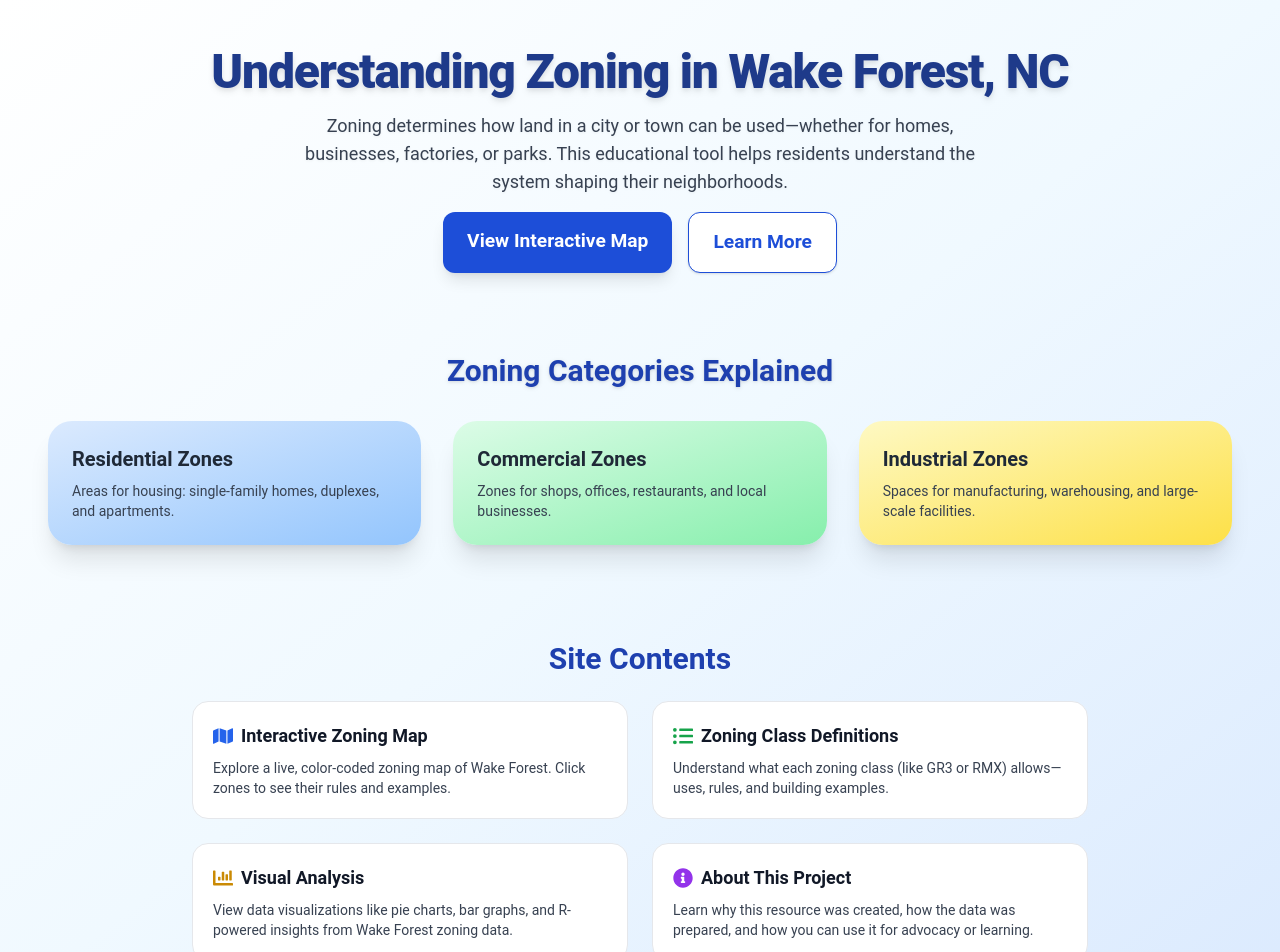
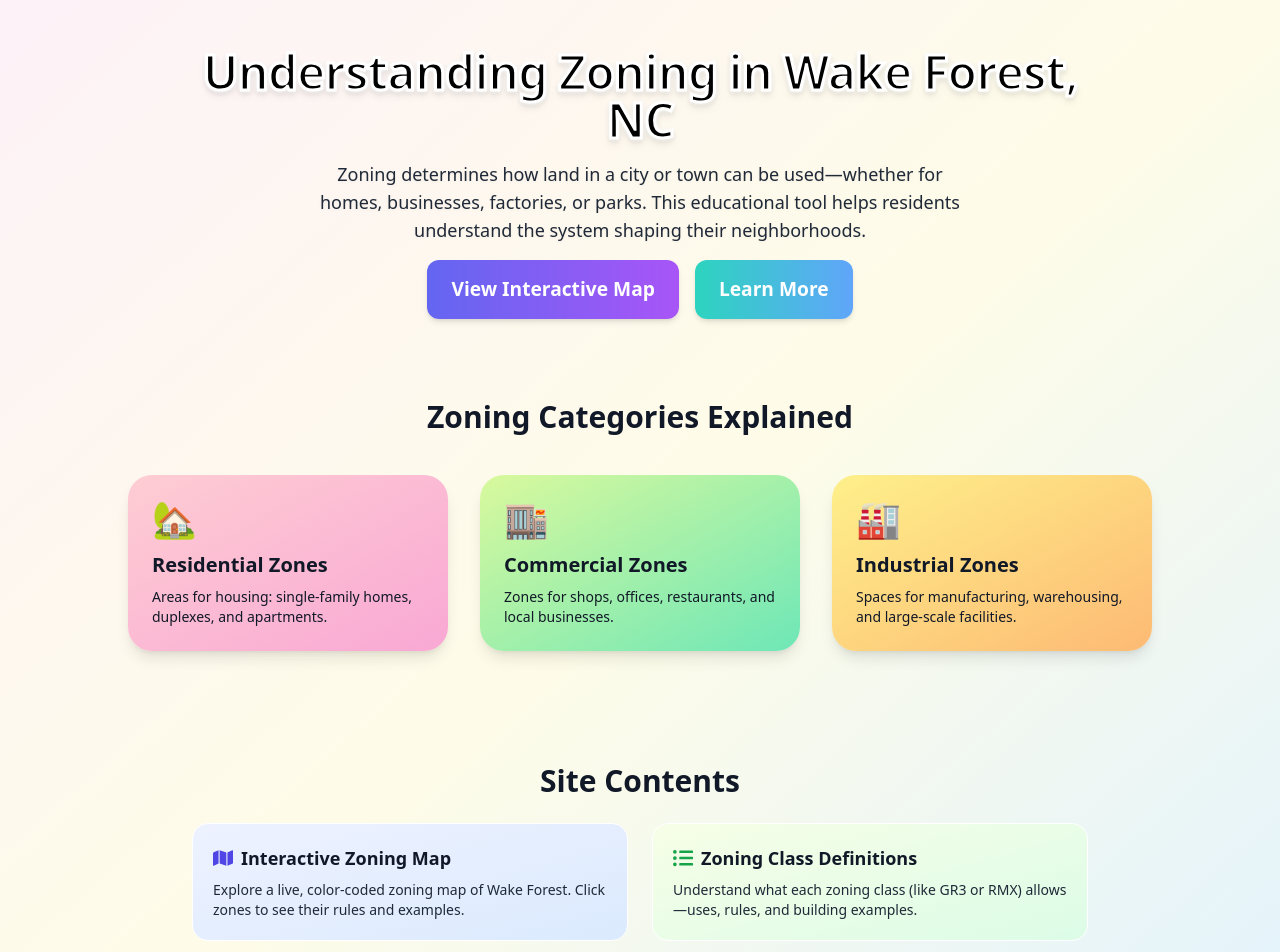
Before and after one commit to akunna1/Zoning-Wake-Forest-NC, a Next.js app: page / in a window 1280 px wide. Shown: the top 952 px of the page. Built offline with nearby package versions, Linux system fonts and the light colour scheme.

Commit message:
updated styles

```diff
--- a/src/app/globals.css
+++ b/src/app/globals.css
@@ -9,3 +9,11 @@ body {
   line-height: 1.8;
   color: #333;
 }
+
+.neon-outline {
+  text-shadow:
+    0 0 2px white,
+    0 0 4px white,
+    0 0 6px white;
+  -webkit-text-stroke: 3px white;
+}
--- a/src/app/map/layout.tsx
+++ b/src/app/map/layout.tsx
@@ -4,7 +4,7 @@ import { ReactNode } from "react";
 
 // Overridding metadata for this specific page
 export const metadata: Metadata = {
-  title: "Zone Definintion Map",
+  title: "Zoning WF | Map",
 };
 
 export default function UseStateLayout({ children }: { children: ReactNode }) {
--- a/src/app/page.tsx
+++ b/src/app/page.tsx
@@ -5,104 +5,115 @@ import { FaMap, FaInfoCircle, FaListUl, FaChartBar } from "react-icons/fa";
 
 export default function HomePage() {
   return (
-    <main className="bg-gradient-to-br from-white via-sky-50 to-blue-100 min-h-screen p-6 md:p-12 text-gray-900">
+    <main className="bg-gradient-to-br from-pink-50 via-yellow-50 to-sky-100 min-h-screen p-6 md:p-12 text-gray-900 font-sans">
       {/* Hero */}
       <section className="text-center space-y-4 max-w-4xl mx-auto mb-20">
-        <p className="text-5xl font-extrabold text-blue-900 drop-shadow-md tracking-tight">
+        <p className="text-5xl font-extrabold drop-shadow-md tracking-tight neon-outline text-black">
           Understanding Zoning in Wake Forest, NC
         </p>
-        <p className="text-lg text-gray-700 max-w-2xl mx-auto drop-shadow-sm">
+        <p className="text-lg text-gray-800 max-w-2xl mx-auto drop-shadow-sm">
           Zoning determines how land in a city or town can be used—whether for homes, businesses,
-          factories, or parks. This educational tool helps residents understand the system
-          shaping their neighborhoods.
+          factories, or parks. This educational tool helps residents understand the system shaping their neighborhoods.
         </p>
-        <div className="mt-6 flex justify-center gap-4">
+        <div className="mt-6 flex justify-center gap-4 flex-wrap">
           <Link
             href="/map"
-            className="px-6 py-3 bg-blue-700 text-white font-semibold rounded-xl shadow-lg hover:bg-blue-800 transition"
+            className="px-6 py-3 bg-gradient-to-r from-indigo-500 to-purple-500 text-white font-semibold rounded-xl shadow-md hover:scale-105 transition"
           >
             View Interactive Map
           </Link>
           <Link
             href="/about"
-            className="px-6 py-3 bg-white text-blue-700 border border-blue-700 font-semibold rounded-xl shadow hover:bg-blue-50 transition"
+            className="px-6 py-3 bg-gradient-to-r from-teal-400 to-blue-400 text-white font-semibold rounded-xl shadow-md hover:scale-105 transition"
           >
             Learn More
           </Link>
         </div>
       </section>
 
-      {/* 3D Zoning Types Section */}
-      <section className="space-y-8 mb-24">
-        <p className="text-3xl font-bold text-center text-blue-800 mb-6 drop-shadow">
+      {/* Zoning Categories */}
+      <section className="space-y-10 mb-28">
+        <p className="text-3xl font-bold text-center">
           Zoning Categories Explained
         </p>
-        <div className="grid md:grid-cols-3 gap-8">
+        <div className="grid md:grid-cols-3 gap-8 max-w-5xl mx-auto">
           {[
             {
               title: "Residential",
-              color: "from-blue-100 to-blue-300",
-              text: "Areas for housing: single-family homes, duplexes, and apartments.",
+              color: "from-rose-200 to-pink-300",
+              icon: "🏡",
+              description: "Areas for housing: single-family homes, duplexes, and apartments.",
             },
             {
               title: "Commercial",
-              color: "from-green-100 to-green-300",
-              text: "Zones for shops, offices, restaurants, and local businesses.",
+              color: "from-lime-200 to-emerald-300",
+              icon: "🏬",
+              description: "Zones for shops, offices, restaurants, and local businesses.",
             },
             {
               title: "Industrial",
-              color: "from-yellow-100 to-yellow-300",
-              text: "Spaces for manufacturing, warehousing, and large-scale facilities.",
+              color: "from-yellow-200 to-orange-300",
+              icon: "🏭",
+              description: "Spaces for manufacturing, warehousing, and large-scale facilities.",
             },
-          ].map(({ title, color, text }) => (
+          ].map(({ title, color, icon, description }) => (
             <div
               key={title}
-              className={`bg-gradient-to-br ${color} p-6 rounded-3xl shadow-xl transform transition hover:scale-105 hover:shadow-2xl`}
+              tabIndex={0}
+              aria-label={`${title} zoning category`}
+              className={`bg-gradient-to-br ${color} text-gray-900 p-6 rounded-3xl shadow-lg transform transition hover:scale-105 hover:shadow-2xl cursor-pointer select-none focus:outline-none focus:ring-4 focus:ring-yellow-400`}
             >
-              <p className="text-xl font-semibold text-gray-800 mb-2">{title} Zones</p>
-              <p className="text-gray-700 text-sm">{text}</p>
+              <div className="text-4xl mb-3">{icon}</div>
+              <p className="text-xl font-semibold mb-2">{title} Zones</p>
+              <p className="text-sm">{description}</p>
             </div>
           ))}
         </div>
       </section>
 
       {/* Table of Contents */}
-      <section className="space-y-6">
-        <p className="text-3xl font-bold text-blue-800 text-center mb-6">Site Contents</p>
-        <div className="grid md:grid-cols-2 gap-6 max-w-4xl mx-auto">
+      <section className="space-y-6 max-w-4xl mx-auto">
+        <p className="text-3xl font-bold text-center">
+          Site Contents
+        </p>
+        <div className="grid md:grid-cols-2 gap-6">
           {[
             {
-              icon: <FaMap className="text-blue-600 text-xl" />,
+              icon: <FaMap className="text-indigo-600 text-xl" />,
               title: "Interactive Zoning Map",
               href: "/interactive-map",
               desc: "Explore a live, color-coded zoning map of Wake Forest. Click zones to see their rules and examples.",
+              bg: "from-indigo-50 to-blue-100",
             },
             {
               icon: <FaListUl className="text-green-600 text-xl" />,
               title: "Zoning Class Definitions",
               href: "/zoning-definitions",
               desc: "Understand what each zoning class (like GR3 or RMX) allows—uses, rules, and building examples.",
+              bg: "from-lime-50 to-green-100",
             },
             {
               icon: <FaChartBar className="text-yellow-600 text-xl" />,
               title: "Visual Analysis",
               href: "/charts-analysis",
               desc: "View data visualizations like pie charts, bar graphs, and R-powered insights from Wake Forest zoning data.",
+              bg: "from-yellow-50 to-orange-100",
             },
             {
               icon: <FaInfoCircle className="text-purple-600 text-xl" />,
               title: "About This Project",
               href: "/about",
               desc: "Learn why this resource was created, how the data was prepared, and how you can use it for advocacy or learning.",
+              bg: "from-purple-50 to-fuchsia-100",
             },
-          ].map(({ icon, title, href, desc }) => (
+          ].map(({ icon, title, href, desc, bg }) => (
             <Link
               key={href}
               href={href}
-              className="bg-white p-5 rounded-2xl border hover:shadow-md hover:scale-[1.01] transition space-y-2"
+              className={`bg-gradient-to-br ${bg} p-5 rounded-2xl border border-white hover:shadow-xl hover:scale-105 transition space-y-2`}
             >
               <div className="flex items-center gap-2 font-semibold text-lg">{icon} {title}</div>
-              <p className="text-sm text-gray-700">{desc}</p>
+              <p className="text-sm text-gray-800">{desc}</p>
             </Link>
           ))}
         </div>
```
